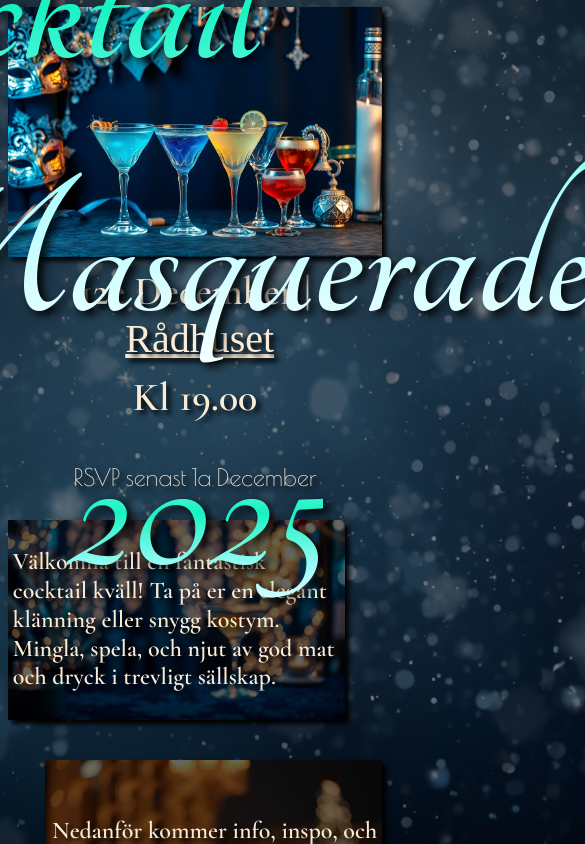
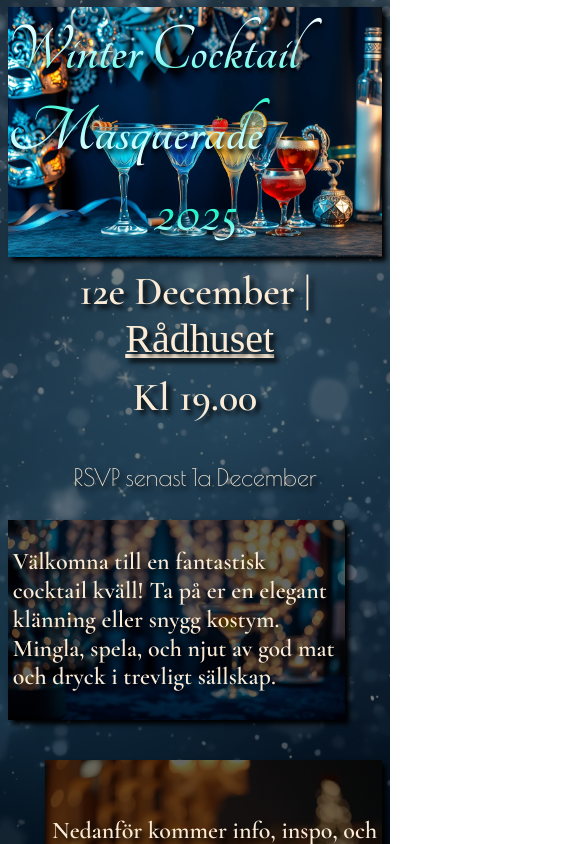
Before and after one commit to Ejpatolitej/masquerade_webpage, a React (Vite) app: page / in a window 390 px wide. Shown: the top 844 px of the page, 585 px wide, since content can reach past the window. Built offline with nearby package versions, Linux system fonts and the light colour scheme; a web font is replaced by a local one.

Commit message:
font-size fix

```diff
--- a/src/index.css
+++ b/src/index.css
@@ -103,7 +103,7 @@ body {
   font-size: 25vh;
   -webkit-background-clip: text;
   -webkit-text-fill-color: transparent;
-  filter: drop-shadow(5px 4px 5px black);
+  filter: drop-shadow(1px 4px 2px rgb(0, 0, 0));
   text-size-adjust: auto;
   justify-content: center;
   align-items: center;
@@ -266,8 +266,8 @@ body {
     height: clamp(150px, 50vh, 250px); /* Adjust height for smaller screens */
   }
 
-  .hero-image .hero-text {
-    font-size: 10vh; /* Adjust text size */
+  .hero-image .hero-text-big {
+    font-size: 8vh; /* Adjust text size */
   }
 
   .info-image-left,
```
